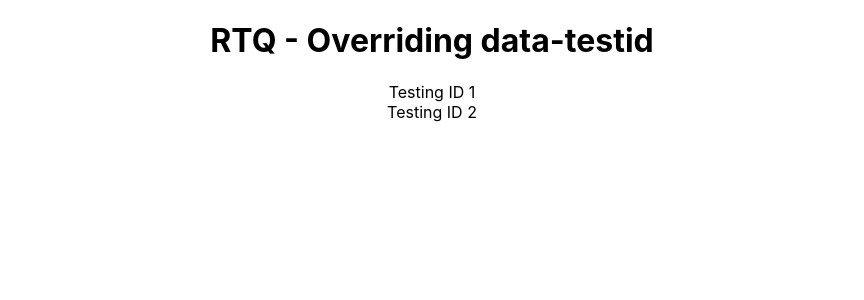
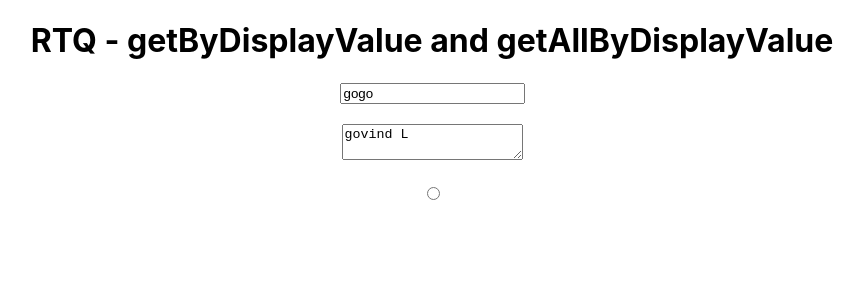
Before and after one commit to Govind2210/Jest-testing, a React (Create React App) app: page / in a window 1280 px wide. Shown: the top 300 px of the page, without its empty margins (208-1072 px from the left). Built offline with nearby package versions, Linux system fonts and the light colour scheme.

Commit message:
learn - getByDisplayValue

```diff
--- a/src/App.js
+++ b/src/App.js
@@ -5,10 +5,15 @@
     <>
       <div className="App">
         <h1 element-id="div-test-h1" data-testid="div-test-h2">
-          RTQ - Overriding data-testid
+          RTQ - getByDisplayValue and getAllByDisplayValue
         </h1>
-        <div data-testid="div-test-id">Testing ID 1</div>
-        <div data-testid="div-test-id">Testing ID 2</div>
+        <input type="text" defaultValue={"gogo"} />
+        <br />
+        <br />
+        <textarea defaultValue={"govind L"} />
+        <br />
+        <br />
+        <input type="radio" defaultValue={"male"} />
       </div>
     </>
   );
```
Also changed, not shown: 1 other file (tests, documents, lock files or other folders).
